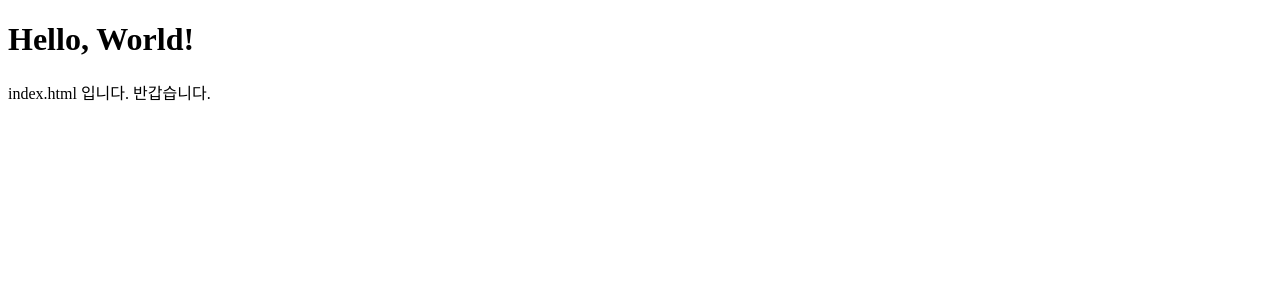
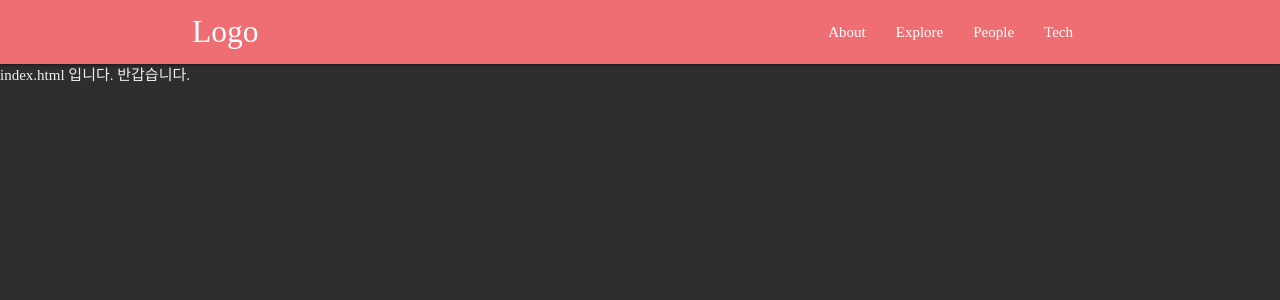
Before and after one commit to Coppermine-SP/photo-gallery, a Django app: page / in a window 1280 px wide. Shown: the top 300 px of the page. Run offline with Django 4.2, Linux system fonts and the light colour scheme; some libraries are stand-ins or nearby versions; some web fonts are replaced.

Commit message:
design: 기본 layout 디자인 (font, color-scheme)

```diff
--- a/photo_gallery/static/layout.css
+++ b/photo_gallery/static/layout.css
@@ -0,0 +1,11 @@
+@import url('https://cdn.jsdelivr.net/gh/orioncactus/pretendard/dist/web/variable/pretendardvariable.css');
+
+html{
+    font-family: 'Pretendard Variable', sens-serif, serif !important;
+}
+
+body{
+    overflow-x: hidden;
+    background-color: #2e2e2e;
+    color: #f0f0f0;
+}
--- a/photo_gallery/templates/layout.html
+++ b/photo_gallery/templates/layout.html
@@ -5,11 +5,41 @@
     <meta charset="UTF-8">
     <meta name="viewport" content="width=device-width, initial-scale=1.0">
     <link rel="stylesheet" href="{% static 'layout.css' %}" type="text/css"/>
+
+    <!-- vendors css -->
+    <link rel="stylesheet" href="{% static 'vendors/materialize/css/materialize.min.css' %}" type="text/css"/>
+    <link href="https://fonts.googleapis.com/icon?family=Material+Icons" rel="stylesheet">
+
     <title>Title</title>
 </head>
 <body>
-    <h1>Hello, World!</h1>
-    {% block content %}
-    {% endblock %}
+  <nav>
+    <div class="nav-wrapper container">
+      <a href="#!" class="brand-logo">Logo</a>
+      <a href="#" data-target="mobile-demo" class="sidenav-trigger"><i class="material-icons">menu</i></a>
+      <ul class="right hide-on-med-and-down">
+        <li><a href="sass.html">About</a></li>
+        <li><a href="badges.html">Explore</a></li>
+        <li><a href="collapsible.html">People</a></li>
+        <li><a href="mobile.html">Tech</a></li>
+      </ul>
+    </div>
+  </nav>
+
+  <ul class="sidenav" id="mobile-demo">
+    <li><a href="sass.html">Sass</a></li>
+    <li><a href="badges.html">Components</a></li>
+    <li><a href="collapsible.html">Javascript</a></li>
+    <li><a href="mobile.html">Mobile</a></li>
+  </ul>
+  {% block content %}
+  {% endblock %}
+  <script src="{% static 'vendors/materialize/js/materialize.min.js'%}"></script>
+  <script>
+      document.addEventListener('DOMContentLoaded', function() {
+        let elems = document.querySelectorAll('.sidenav');
+        let instances = M.Sidenav.init(elems, options);
+  });
+  </script>
 </body>
 </html>
```
